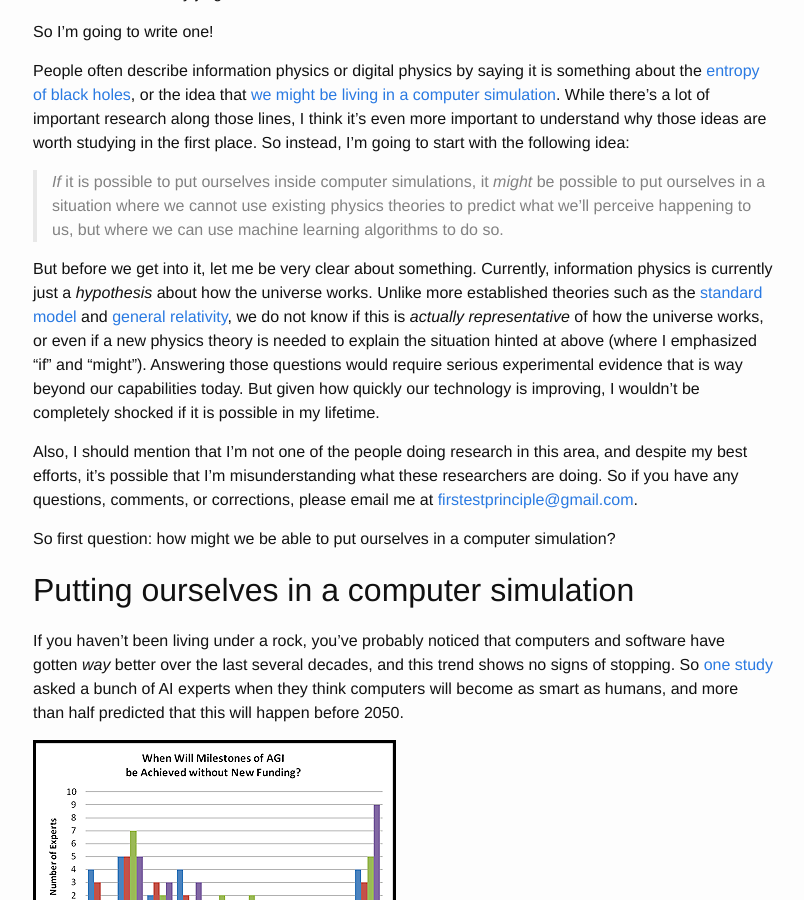
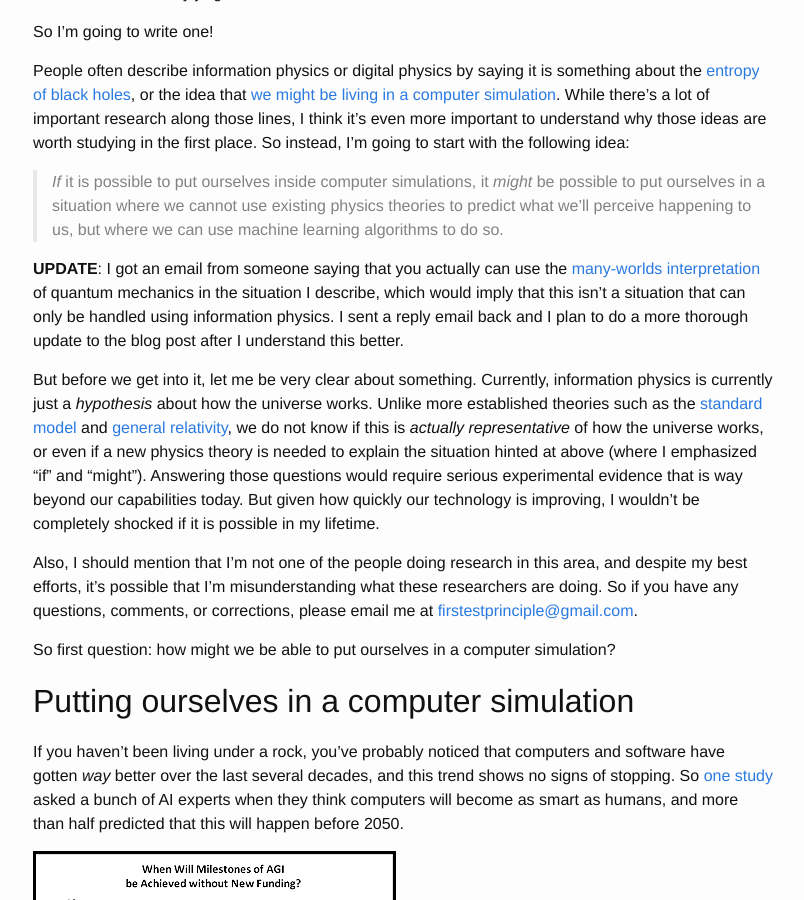
Before and after one commit to ad510/firstest-principle, a Jekyll site: the page built from _posts/2016-07-10-learning.md, in a window 1280 px wide and 900 px high, scrolled down 439 px. Shown: the whole window, without its empty margins (237-1041 px from the left). Built offline with Jekyll 4.4.1, drawn with Linux system fonts in a browser that asks for light colours; some of the changed text lies outside the part shown.

Commit message:
important update to mention many worlds interpretation

```diff
--- a/_posts/2016-07-10-learning.md
+++ b/_posts/2016-07-10-learning.md
@@ -12,6 +12,8 @@ So I'm going to write one!
 People often describe information physics or digital physics by saying it is something about the [entropy of black holes](http://www.pbs.org/wgbh/nova/blogs/physics/2014/04/is-information-fundamental/), or the idea that [we might be living in a computer simulation](http://www.amnh.org/2016-asimov-debate). While there's a lot of important research along those lines, I think it's even more important to understand why those ideas are worth studying in the first place. So instead, I'm going to start with the following idea:
 
 > *If* it is possible to put ourselves inside computer simulations, it *might* be possible to put ourselves in a situation where we cannot use existing physics theories to predict what we'll perceive happening to us, but where we can use machine learning algorithms to do so.
+
+**UPDATE**: I got an email from someone saying that you actually can use the [many-worlds interpretation](https://en.wikipedia.org/wiki/Many-worlds_interpretation) of quantum mechanics in the situation I describe, which would imply that this isn't a situation that can only be handled using information physics. I sent a reply email back and I plan to do a more thorough update to the blog post after I understand this better.
 
 But before we get into it, let me be very clear about something. Currently, information physics is currently just a *hypothesis* about how the universe works. Unlike more established theories such as the [standard model](http://www.quantumdiaries.org/2010/12/08/known-knowns-of-the-standard-model/) and [general relativity](http://www.feynmanlectures.caltech.edu/II_42.html), we do not know if this is *actually representative* of how the universe works, or even if a new physics theory is needed to explain the situation hinted at above (where I emphasized "if" and "might"). Answering those questions would require serious experimental evidence that is way beyond our capabilities today. But given how quickly our technology is improving, I wouldn't be completely shocked if it is possible in my lifetime.
 
@@ -86,6 +88,8 @@ Well, then, how about we do this the proper way, and use the fundamental laws of
 <img src="/learning/outcome_25.png" width="652"/>
 
 Here's the thing. While these theories can give you a probability distribution over what every atom in those computers is going to do, neither of them has a concept of who "you" are. So if you happen to know that "you" are a person being simulated in 2 computers (but you don't know which computer you're in because both copies of you have identical memories), and one version of "you" is going to see a 0 and the other version of "you" is going to see a 1, these theories cannot predict the probabilities of either version being the "real you!" <a id="fnref2" href="#fn2">[2]</a>
+
+**UPDATE**: I got an email from someone saying that you actually can use the [many-worlds interpretation](https://en.wikipedia.org/wiki/Many-worlds_interpretation) of quantum mechanics here, which would imply that this isn't a situation that can only be handled using information physics. I sent a reply email back and I plan to do a more thorough update to the blog post after I understand this better.
 
 Of course, if the brain theory is right and you die before you would see either the 0 or the 1, then this doesn't matter. But if the data theory is right and there's a nonzero chance that you *do* see either the 0 or the 1, then that would mean *it's possible to do an experiment in which the most fundamental physics theories we know of today cannot predict the probabilities of you seeing a 0 or a 1!*
 
```
